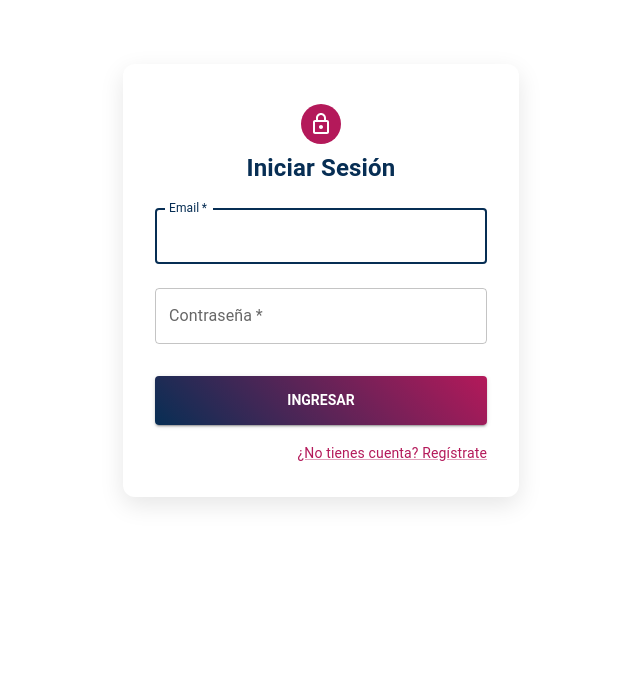
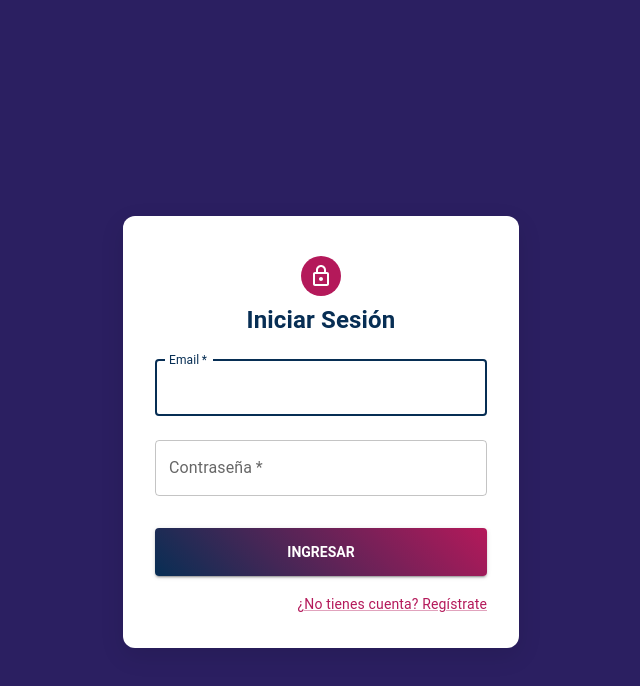
Before and after one commit to agustinodetti/registro-asistencia-mern, a React (Create React App) app in the folder frontend/: page / in a window 1280 px wide. Shown: the top 686 px of the page, without its empty margins (319-959 px from the left). Built offline with nearby package versions, Linux system fonts and the light colour scheme.

Commit message:
Theme en Login y Register

```diff
--- a/frontend/src/pages/Login.js
+++ b/frontend/src/pages/Login.js
@@ -49,6 +49,16 @@ const Login = () => {
 };
 
   return (
+    <Box
+      sx={{
+        minHeight: '100vh',
+        width: '100vw',
+        background: theme.customBackground.login, // Fondo de toda la página
+        display: 'flex',
+        alignItems: 'center',
+        justifyContent: 'center',
+      }}
+    >
     <Container component="main" maxWidth="xs">
       <CssBaseline />
       <Box
@@ -127,7 +137,7 @@ const Login = () => {
         </Box>
       </Box>
     </Container>
-
+</Box>
   );
 };
 
--- a/frontend/src/pages/Register.js
+++ b/frontend/src/pages/Register.js
@@ -17,9 +17,12 @@ import {
 import { HowToReg as RegisterIcon } from '@mui/icons-material';
 import { useNavigate } from 'react-router-dom';
 import axios from 'axios';
+import { useTheme } from '@mui/material/styles';
+
 
 const API_URL = process.env.REACT_APP_API_URL;
 const Register = () => {
+  const theme = useTheme();
   const [formData, setFormData] = useState({
     email: '',
     password: '',
@@ -57,6 +60,16 @@ const Register = () => {
   };
 
   return (
+    <Box
+          sx={{
+            minHeight: '100vh',
+            width: '100vw',
+            background: theme.customBackground.login, // Fondo de toda la página
+            display: 'flex',
+            alignItems: 'center',
+            justifyContent: 'center',
+          }}
+        >
     <Container component="main" maxWidth="xs">
       <Box
         sx={{
@@ -159,6 +172,7 @@ const Register = () => {
         </Box>
       </Box>
     </Container>
+    </Box>
   );
 };
 
--- a/frontend/src/theme/theme.js
+++ b/frontend/src/theme/theme.js
@@ -15,6 +15,9 @@ const theme = createTheme({
   typography: {
     fontFamily: 'Roboto, sans-serif',
   },
+  customBackground: {
+    login: '#2b1f61ff',
+  }
 });
 
 export default theme;
```
